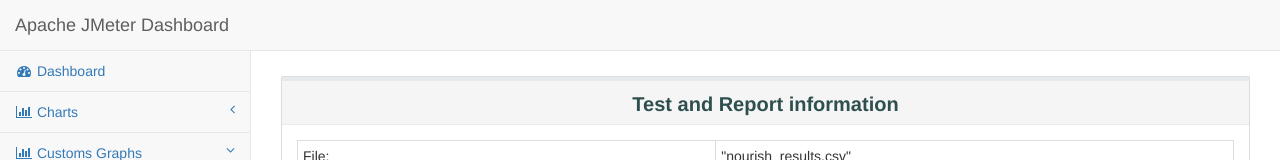
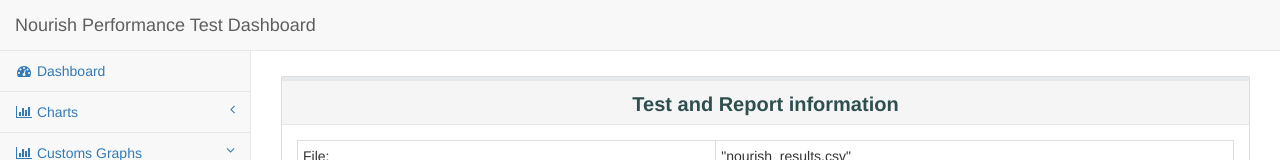
Before and after one commit to bharath070690/bharath070690.github.io, a plain HTML site: page content/pages/CustomsGraphs.html in a window 1280 px wide. Shown: the top 160 px of the page. Drawn offline with Linux system fonts and the light colour scheme.

Commit message:
changed title for all pages

```diff
--- a/content/pages/CustomsGraphs.html
+++ b/content/pages/CustomsGraphs.html
@@ -49,7 +49,7 @@
                     <span class="icon-bar"></span>
                     <span class="icon-bar"></span>
                 </button>
-                <a class="navbar-brand" href="../../index.html">Apache JMeter Dashboard</a>
+                <a class="navbar-brand" href="../../index.html">Nourish Performance Test Dashboard</a>
             </div>
             <!-- /.navbar-header -->
 
```
Also changed, not shown: content/pages/OverTime.html (+1 -1 lines), content/pages/ResponseTimes.html (+1 -1 lines), content/pages/Throughput.html (+1 -1 lines).
